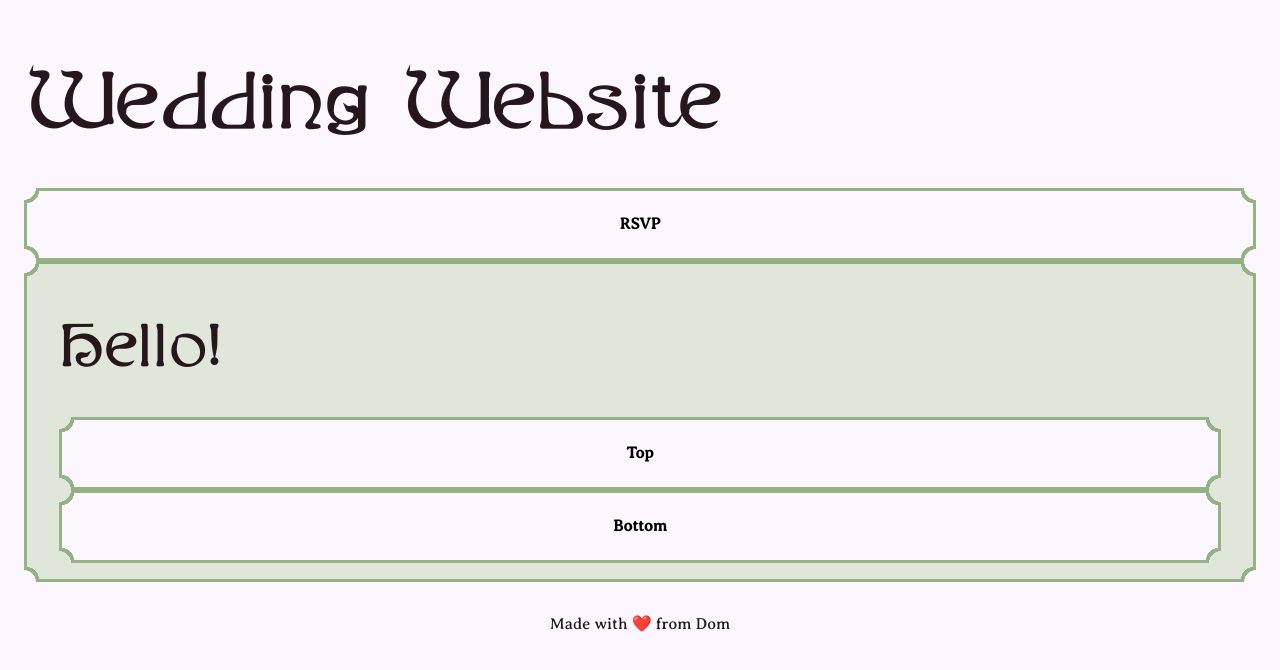
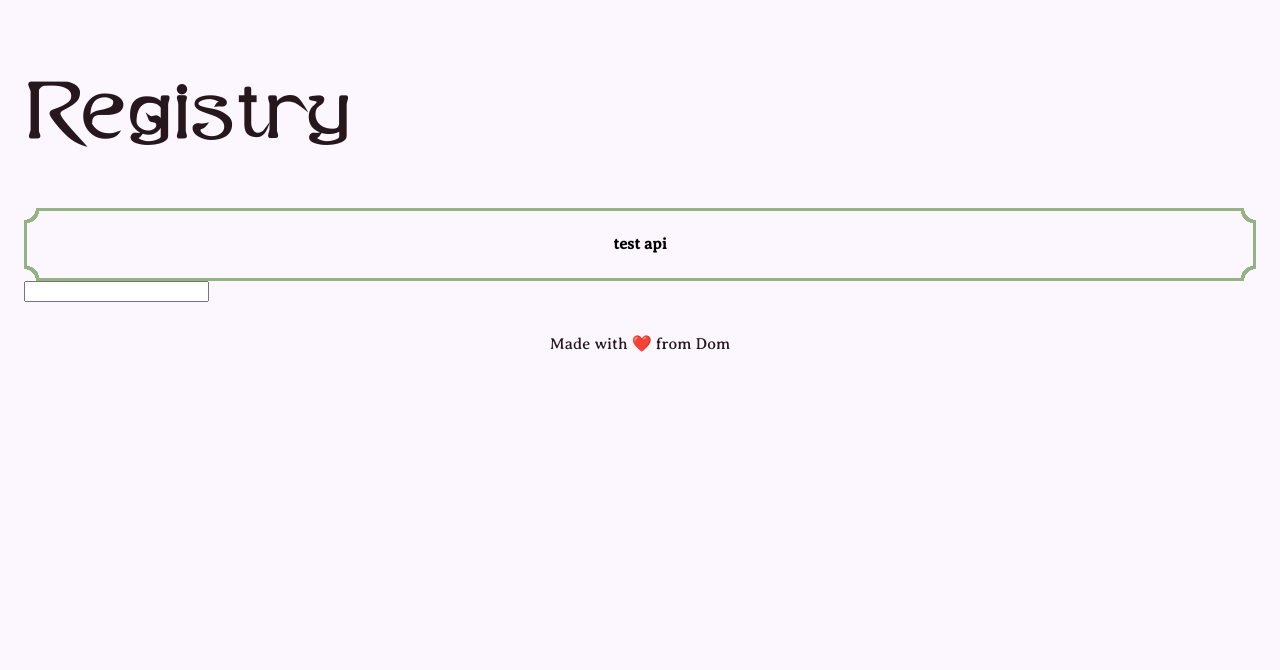
Before and after one commit to dompetriella/cat_and_dom_wedding, a SvelteKit app: page / in a window 1280 px wide. Shown: the top 670 px of the page. Built offline with nearby package versions, Linux system fonts and the light colour scheme.

Commit message:
Added guest list fetching

```diff
--- a/package.json
+++ b/package.json
@@ -25,5 +25,8 @@
 		"svelte-check": "^4.0.0",
 		"typescript": "^5.0.0",
 		"vite": "^7.0.4"
+	},
+	"dependencies": {
+		"googleapis": "^154.1.0"
 	}
 }
--- a/src/components/ScoopedContainer.svelte
+++ b/src/components/ScoopedContainer.svelte
@@ -1,17 +1,22 @@
 <script lang="ts">
+	import type { Snippet } from "svelte";
+
 	let {
 		outlineColor = 'var(--green)',
-		backgroundColor = 'var(--light-green)'
+		backgroundColor = 'var(--light-green)',
+        children
+
 	}: {
 		outlineColor?: string;
 		backgroundColor?: string;
+        children : Snippet
 	} = $props();
 </script>
 
 <div class="parent-container">
 	<div class="scooped-box outline" style="background-color: {outlineColor};">
 		<section class="scooped-box content" style="background-color: {backgroundColor}">
-            <slot />
+            {@render children()}
         </section>
 	</div>
 </div>
--- /dev/null
+++ b/src/routes/+page.server.ts
@@ -0,0 +1,7 @@
+
+export const prerender = true;
+
+// The `load` function will be called at build time.
+export async function load() {
+    // ...
+}
--- a/src/routes/+page.svelte
+++ b/src/routes/+page.svelte
@@ -1,15 +1,17 @@
 <script>
-	import ScoopedButton from '../components/ScoopedButton.svelte';
-	import ScoopedContainer from '../components/ScoopedContainer.svelte';
+	import About from './sections/about/about.svelte';
+	import Banner from './sections/banner/banner.svelte';
+	import Fund from './sections/fund/fund.svelte';
+	// @ts-ignore
+	import Registry from './sections/registry/registry.svelte';
+	import Schedule from './sections/schedule/schedule.svelte';
 </script>
 
-<h1>Wedding Website</h1>
-<ScoopedButton text="RSVP" onClick={() => alert('RSVP')} />
-<ScoopedContainer>
-	<h2>Hello!</h2>
-		<ScoopedButton text="Top" onClick={() => alert('Top!')} />
-		<ScoopedButton text="Bottom" onClick={() => alert('Bottom!')} />
-</ScoopedContainer>
+<!-- <Banner />
+<About />
+<Schedule />
+<Fund /> -->
+<Registry />
 
 <style>
 </style>
--- /dev/null
+++ b/src/routes/api/+server.ts
@@ -0,0 +1,35 @@
+import { json } from '@sveltejs/kit';
+import { google } from 'googleapis';
+import {
+    GOOGLE_SHEET_ID,
+    GOOGLE_SERVICE_ACCOUNT_EMAIL,
+    GOOGLE_PRIVATE_KEY
+} from '$env/static/private';
+
+const auth = new google.auth.GoogleAuth({
+    credentials: {
+        client_email: GOOGLE_SERVICE_ACCOUNT_EMAIL,
+        private_key: GOOGLE_PRIVATE_KEY.replace(/\\n/g, '\n') // This is crucial for deployment!
+    },
+    scopes: ['https://www.googleapis.com/auth/spreadsheets']
+});
+
+const sheets = google.sheets({ version: 'v4', auth });
+
+export async function GET() {
+	try {
+		const range = 'Sheet1!A:C';
+		const response = await sheets.spreadsheets.values.get({
+			spreadsheetId: GOOGLE_SHEET_ID,
+			range
+		});
+
+
+		const rows = response.data.values;
+
+		return json({ rows });
+	} catch (error) {
+		console.error('The API returned an error:', error);
+		return json({ error: 'Failed to fetch data' }, { status: 500 });
+	}
+}
--- /dev/null
+++ b/src/routes/sections/about/about.svelte
@@ -0,0 +1,9 @@
+<script lang="ts">
+</script>
+
+<section>
+    <h1>About</h1>
+</section>
+
+<style lang="scss">
+</style>
--- /dev/null
+++ b/src/routes/sections/banner/banner.svelte
@@ -0,0 +1,9 @@
+<script lang="ts">
+</script>
+
+<section>
+    <h1>Banner</h1>
+</section>
+
+<style lang="scss">
+</style>
--- /dev/null
+++ b/src/routes/sections/fund/fund.svelte
@@ -0,0 +1,9 @@
+<script lang="ts">
+</script>
+
+<section>
+    <h1>Fund</h1>
+</section>
+
+<style lang="scss">
+</style>
--- /dev/null
+++ b/src/routes/sections/registry/registry.svelte
@@ -0,0 +1,22 @@
+<script lang="ts">
+    import ScoopedButton from '../../../components/ScoopedButton.svelte';
+    import { state, loadGuests } from './registryState.svelte'
+
+    // The loadGuests function will run when you click the ScoopedButton
+</script>
+
+<section>
+    <h1>Registry</h1>
+    <ScoopedButton text="test api" onClick={loadGuests} />
+    <div>
+        <datalist id="suggestions">
+            {#each state.guestList as guest}
+                <option>{guest}</option>
+            {/each}
+        </datalist>
+        <input type="text" autocomplete="on" list="suggestions" />
+    </div>
+</section>
+
+<style lang="scss">
+</style>
--- /dev/null
+++ b/src/routes/sections/registry/registryState.svelte.ts
@@ -0,0 +1,44 @@
+
+const tierCutoff = 2;
+
+export const state = $state({
+    guestList: [] as string[],
+    isLoading: false,
+    error: null as string | null,
+});
+
+export const loadGuests = async () => {
+    state.isLoading = true;
+    state.error = null;
+
+    console.log('hello')
+
+    try {
+        const response = await fetch('/api/');
+
+        if (!response.ok) {
+            throw new Error(`Request failed with status: ${response.status}`);
+        }
+
+        const data = await response.json();
+
+        const guests = data.rows.flatMap((row: string[]) => {
+            const tier = Number(row[2]);
+            if (!isNaN(tier) && row[0] !== undefined) {
+                if (tier <= tierCutoff) {
+                    return [row[0]];
+                }
+
+            }
+            return [];
+        });
+
+        console.log(guests);
+        state.guestList = guests;
+    } catch (e: any) {
+        state.error = e.message;
+        console.error('❌ FAILED:', e);
+    } finally {
+        state.isLoading = false;
+    }
+};
--- /dev/null
+++ b/src/routes/sections/schedule/schedule.svelte
@@ -0,0 +1,9 @@
+<script lang="ts">
+</script>
+
+<section>
+    <h1>Schedule</h1>
+</section>
+
+<style lang="scss">
+</style>
```
Also changed, not shown: 1 other file (tests, documents, lock files or other folders).
